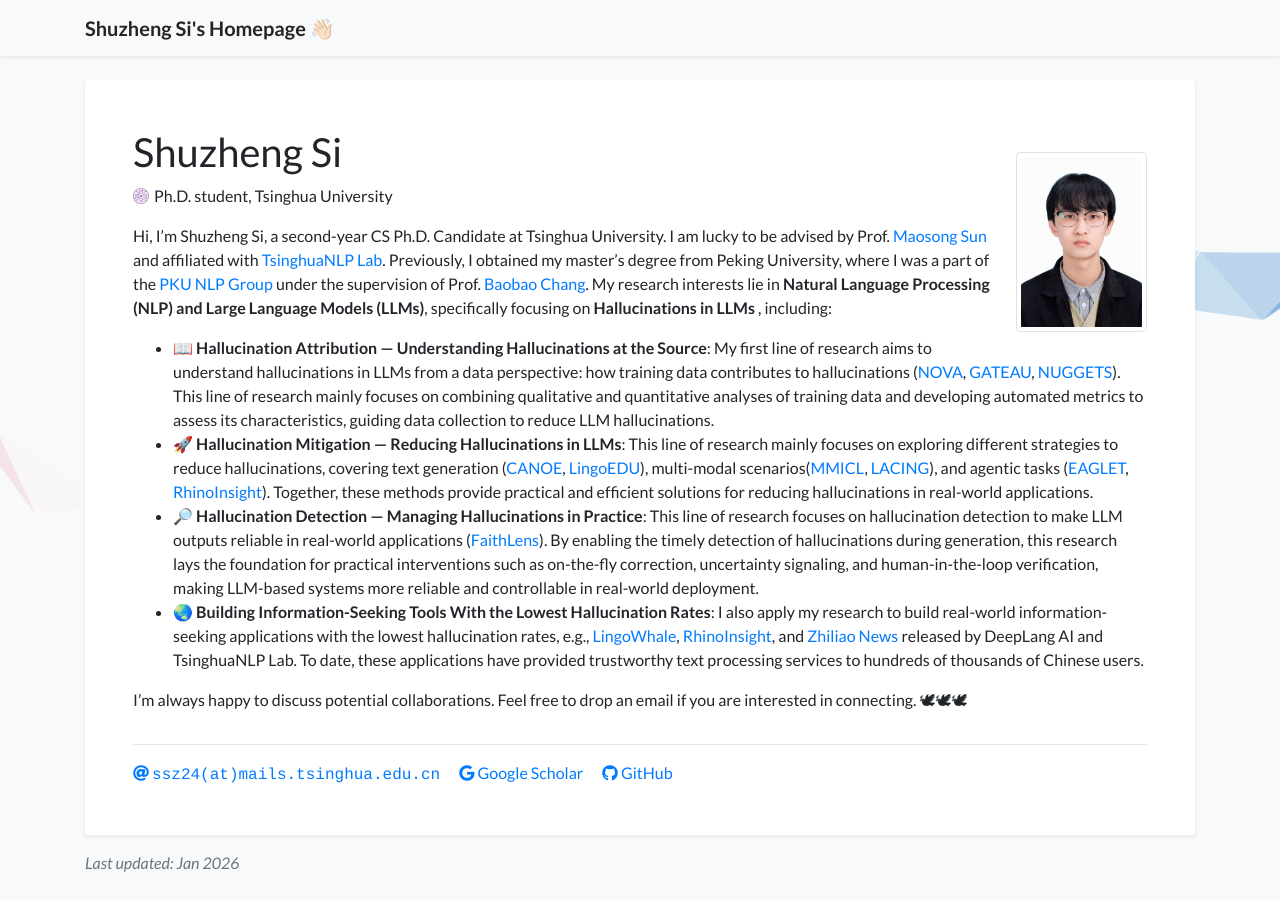
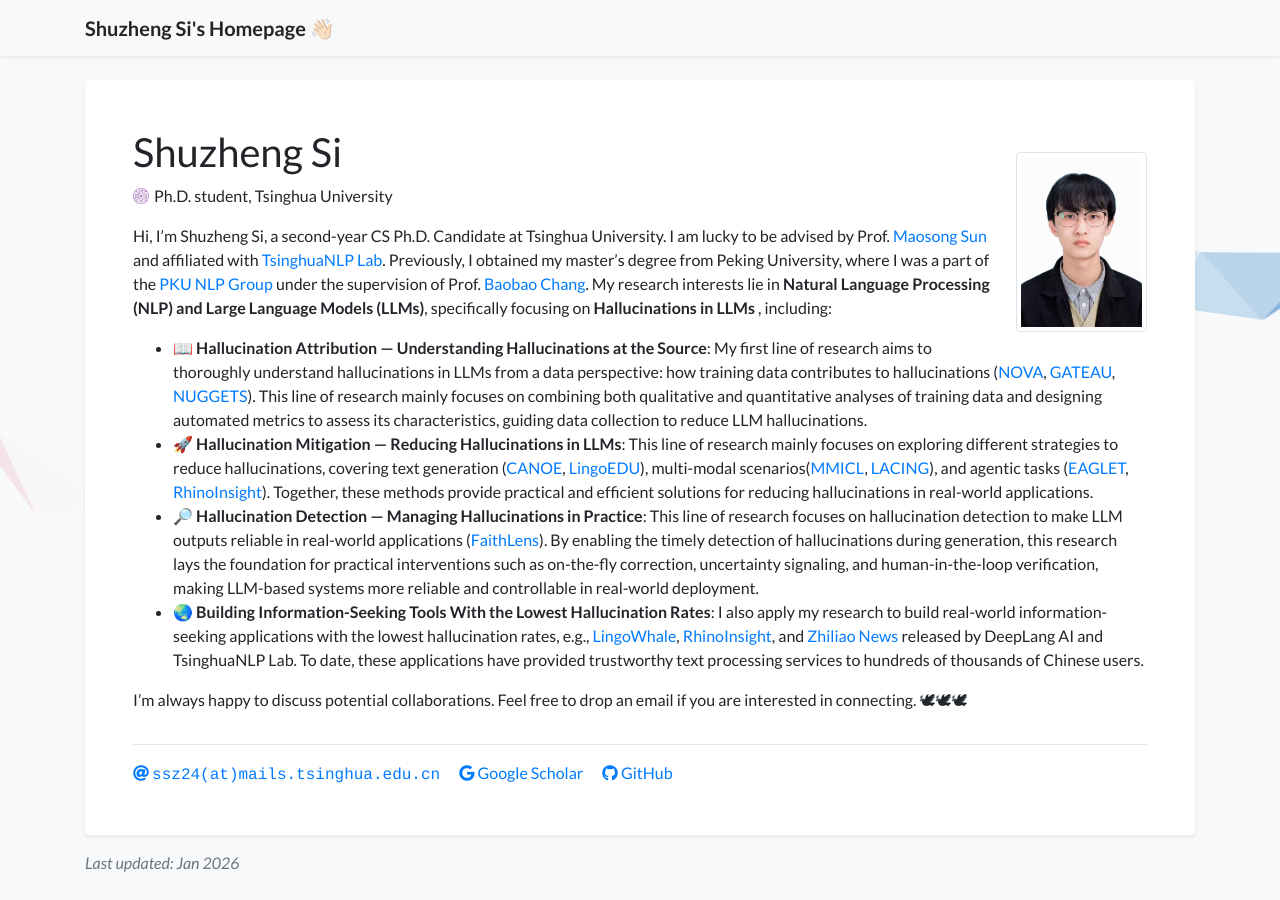
Before and after one commit to S1s-Z/s1s-z.github.io, a Jekyll site: the page built from index.html, in a window 1280 px wide. Built offline with Jekyll 4.4.1, drawn with Linux system fonts in a browser that asks for light colours; a style sheet for code colours, icons or effects is not loaded.

Commit message:
Update profile.yml

```diff
--- a/_data/profile.yml
+++ b/_data/profile.yml
@@ -23,7 +23,7 @@
   <br>
   <ul class="pub">
       <li>
-          📖 <b>Hallucination Attribution — Understanding Hallucinations at the Source</b>: My first line of research aims to understand hallucinations in LLMs from a data perspective: how training data contributes to hallucinations (<a href="https://arxiv.org/abs/2502.07340">NOVA</a>, <a href="https://arxiv.org/abs/2410.15633">GATEAU</a>, <a href="https://arxiv.org/abs/2312.10302">NUGGETS</a>). This line of research mainly focuses on combining qualitative and quantitative analyses of training data and developing automated metrics to assess its characteristics, guiding data collection to reduce LLM hallucinations.
+          📖 <b>Hallucination Attribution — Understanding Hallucinations at the Source</b>: My first line of research aims to thoroughly understand hallucinations in LLMs from a data perspective: how training data contributes to hallucinations (<a href="https://arxiv.org/abs/2502.07340">NOVA</a>, <a href="https://arxiv.org/abs/2410.15633">GATEAU</a>, <a href="https://arxiv.org/abs/2312.10302">NUGGETS</a>). This line of research mainly focuses on combining both qualitative and quantitative analyses of training data and designing automated metrics to assess its characteristics, guiding data collection to reduce LLM hallucinations.
       </li>
       <li>
           🚀 <b>Hallucination Mitigation  — Reducing Hallucinations in LLMs</b>: This line of research mainly focuses on exploring different strategies to reduce hallucinations, covering text generation (<a href="https://arxiv.org/abs/2505.16483">CANOE</a>, <a href="https://arxiv.org/abs/2512.14244">LingoEDU</a>), multi-modal scenarios(<a href="https://arxiv.org/abs/2309.07915">MMICL</a>, <a href="https://arxiv.org/abs/2411.14279">LACING</a>), and agentic tasks (<a href=https://arxiv.org/abs/2510.05608">EAGLET</a>, <a href=https://arxiv.org/abs/2511.18743">RhinoInsight</a>). Together, these methods provide practical and efficient solutions for reducing hallucinations in real-world applications.
```
